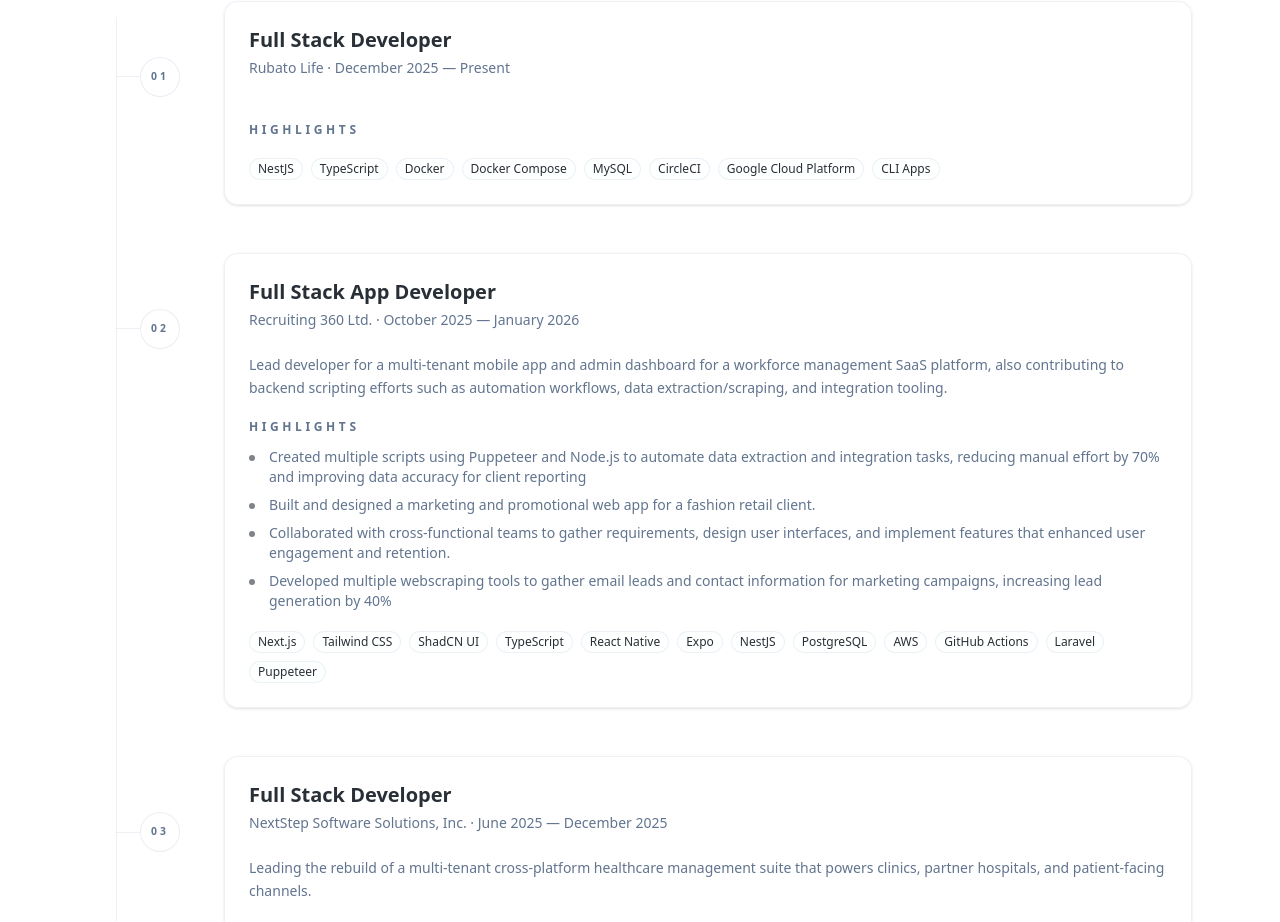
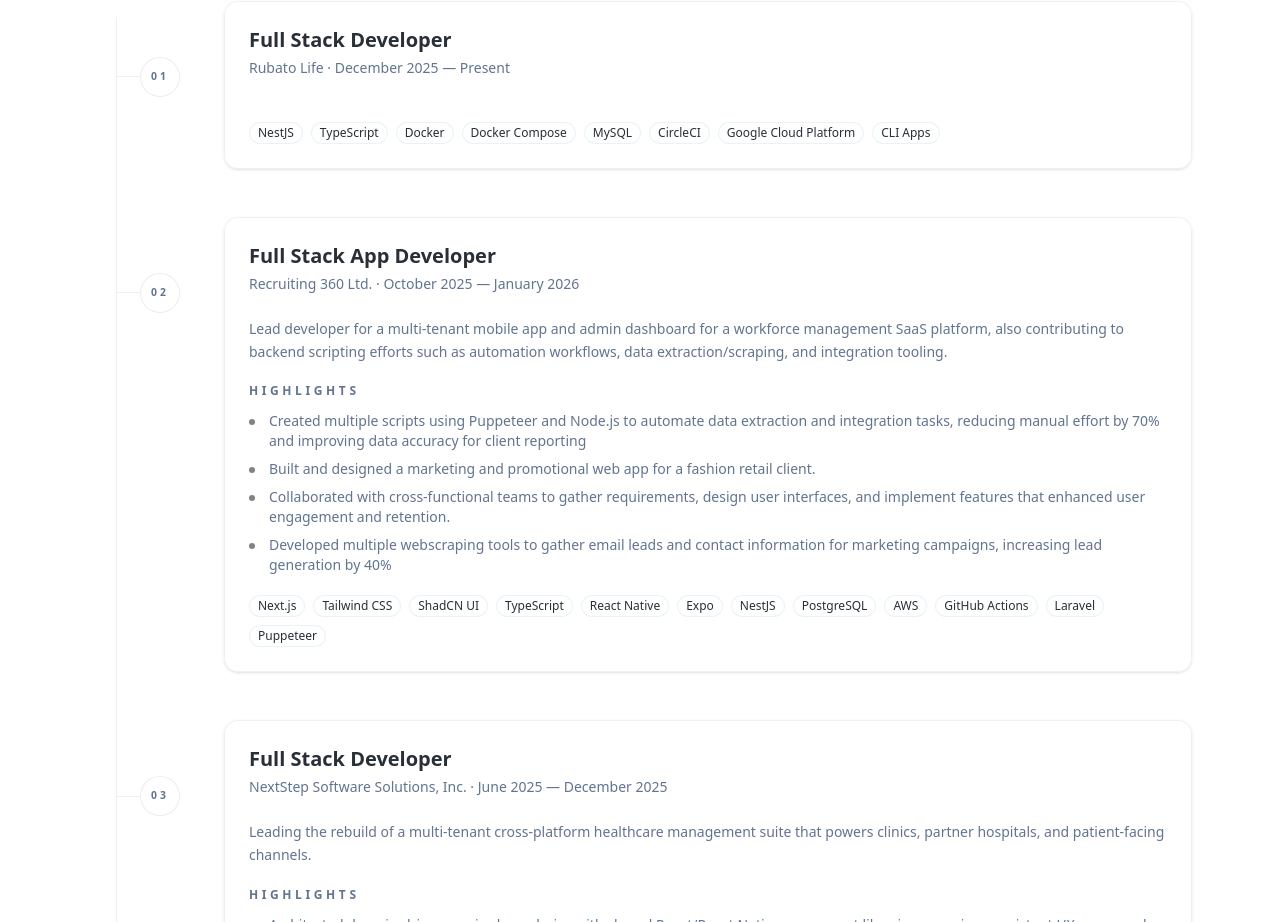
Before and after one commit to kylemicros/portfolio-website, a Next.js app: page / in a window 1280 px wide. Shown: the part 3920-4842 px from the top of the page. Built offline with nearby package versions, Linux system fonts and the light colour scheme.

Commit message:
Refactor ExperienceCard to conditionally render achievements section

```diff
--- a/src/components/ExperienceCard.tsx
+++ b/src/components/ExperienceCard.tsx
@@ -49,6 +49,8 @@
             {experience.summary}
           </p>
           <div className="space-y-3">
+            {experience.achievements.length > 0 && (
+              <>
                 <p className="text-xs font-semibold uppercase tracking-[0.3em] text-muted-foreground">
                   Highlights
                 </p>
@@ -60,6 +62,8 @@
                     </li>
                   ))}
                 </ul>
+              </>
+            )}
           </div>
           <div className="flex flex-wrap gap-2">
             {experience.technologies.map((tech) => (
```
Lines whose indentation alone changed are shown as unchanged.
